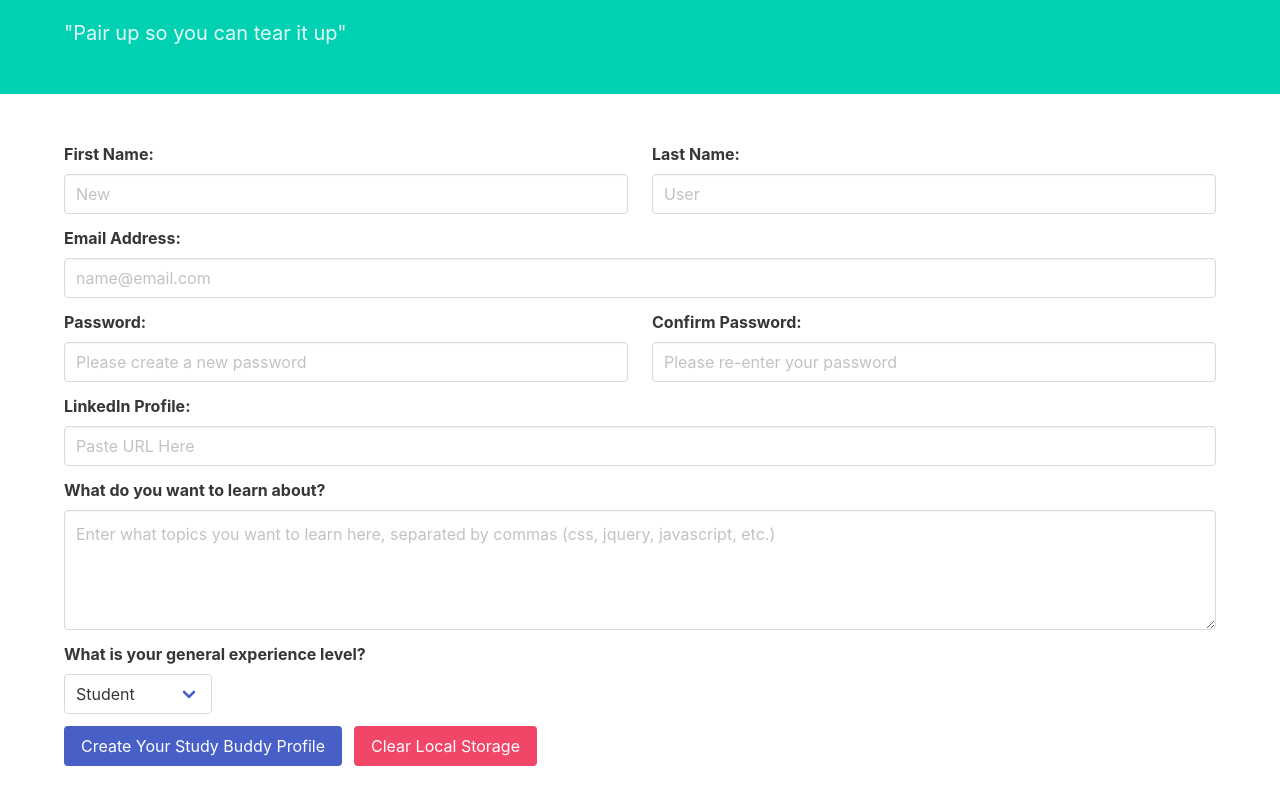
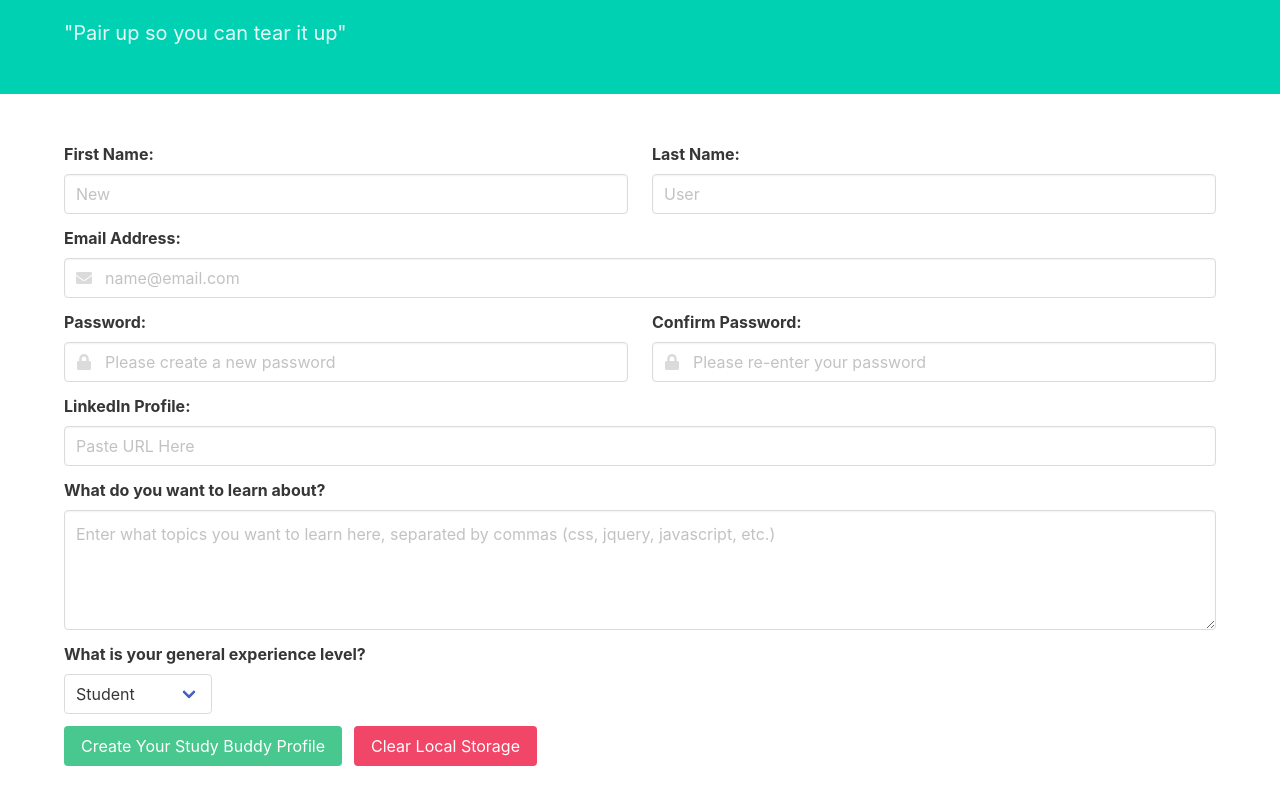
Before and after one commit to davidcbalsley/studybuddy, a plain HTML site: page index.html in a window 1280 px wide. Shown: the part 116-920 px from the top of the page. Drawn offline with nearby package versions, Linux system fonts and the light colour scheme.

Commit message:
forgot to add these updates to the last push

```diff
--- a/index.html
+++ b/index.html
@@ -5,7 +5,6 @@
     <meta http-equiv="X-UA-Compatible" content="IE=edge" />
     <title>User Input Fields</title>
     <meta name="viewport" content="width=device-width, initial-scale=1" />
-    <link rel="stylesheet" type="text/css" media="screen" href="main.css" />
     <link
       rel="stylesheet"
       href="https://cdn.jsdelivr.net/npm/bulma@0.8.0/css/bulma.min.css"
@@ -29,7 +28,7 @@
         <div class="container">
           <h1 class="title">Study Buddy</h1>
           <h2 class="subtitle">The Pair-Programming Partner Finder</h2>
-          <p class="subtitle">"Pair up so you can tear it up"</p>
+          <h3 class="subtitle">"Pair up so you can tear it up"</h3>
         </div>
       </div>
     </section>
@@ -47,6 +46,7 @@
                     type="text"
                     id="first-name"
                     placeholder="New"
+                    required
                   />
                 </div>
               </div>
@@ -58,6 +58,7 @@
                     type="text"
                     id="last-name"
                     placeholder="User"
+                    required
                   />
                 </div>
               </div>
@@ -65,37 +66,49 @@
           </div>
           <div class="field">
             <label class="label"> Email Address: </label>
-            <div class="control">
+            <div class="control has-icons-left">
               <input
                 class="input"
                 type="email"
                 id="email"
                 placeholder="name@email.com"
+                required
               />
+              <span class="icon is-small is-left">
+                <i class="fa fa-envelope"></i>
+              </span>
             </div>
           </div>
           <div class="field">
             <div class="columns">
               <div class="column">
                 <label class="label"> Password: </label>
-                <div class="control">
+                <div class="control has-icons-left">
                   <input
                     class="input"
                     type="password"
                     id="password"
                     placeholder="Please create a new password"
+                    required
                   />
+                  <span class="icon is-small is-left">
+                    <i class="fa fa-lock"></i>
+                  </span>
                 </div>
               </div>
               <div class="column">
                 <label class="label"> Confirm Password: </label>
-                <div class="control password">
+                <div class="control password has-icons-left">
                   <input
                     class="input"
                     type="password"
                     id="password-confirm"
                     placeholder="Please re-enter your password"
+                    required
                   />
+                  <span class="icon is-small is-left">
+                    <i class="fa fa-lock"></i>
+                  </span>
                 </div>
               </div>
             </div>
@@ -140,7 +153,7 @@
           </div>
           <div class="field is-grouped">
             <div class="control">
-              <button class="button is-link" id="create-profile">
+              <button class="button is-link is-success" id="create-profile">
                 Create Your Study Buddy Profile
               </button>
             </div>
```
